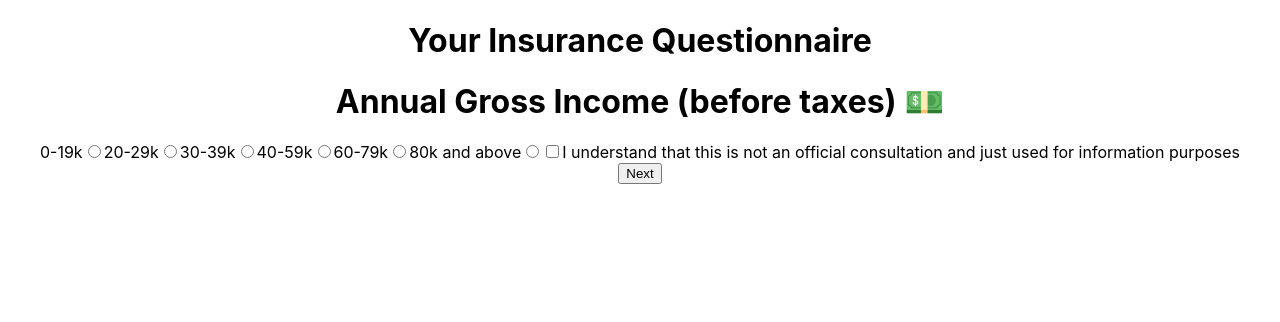
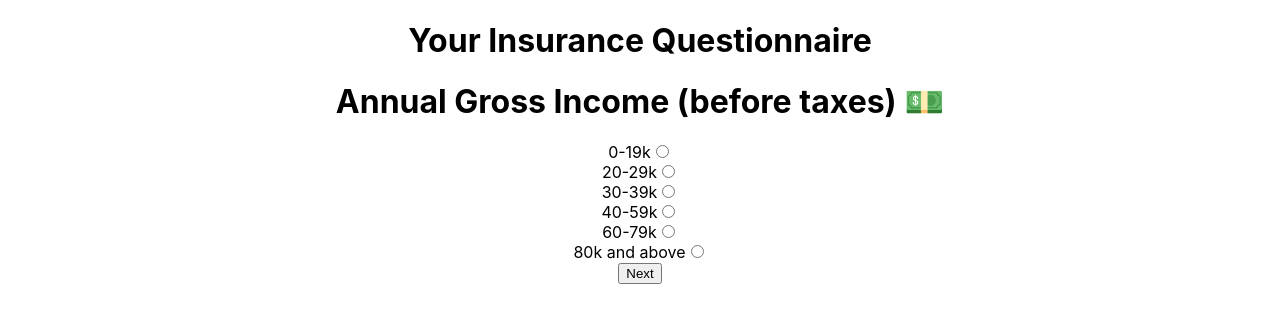
Before and after one commit to vincenthanguk/feather, a React (Create React App) app: page /questionnaire/income in a window 1280 px wide. Shown: the top 322 px of the page. Built offline with nearby package versions, Linux system fonts and the light colour scheme.

Commit message:
completed questionnaire pages

```diff
--- a/src/App.js
+++ b/src/App.js
@@ -12,18 +12,20 @@ import './App.css';
 
 function App() {
   const initialQuestionnaire = {
-    yearOfBirth: null,
-    financialRes: null,
+    yearOfBirth: '',
+    financialRes: [
+      { value: 'child', isChecked: true },
+      { value: 'spouse', isChecked: false },
+    ],
+    homeSituation: '',
+    employmentStatus: '',
+    income: '',
   };
 
   const [questionnaire, setQuestionnaire] = useState(initialQuestionnaire);
 
-  const setYearOfBirth = (year) => {
-    setQuestionnaire({ ...questionnaire, yearOfBirth: year });
-  };
-
-  const setFinancialRes = (res) => {
-    setQuestionnaire({ ...questionnaire, financialRes: res });
+  const setQuestionnaireItem = (item, value) => {
+    setQuestionnaire({ ...questionnaire, [item]: value });
   };
 
   return (
@@ -34,22 +36,21 @@ function App() {
           <Route exact path="/" component={Questionnaire} />
           <Route exact path="/questionnaire" component={Questionnaire} />
           <Route exact path="/questionnaire/year-of-birth">
-            <YearOfBirth handleSubmit={setYearOfBirth} />
+            <YearOfBirth handleSubmit={setQuestionnaireItem} />
           </Route>
           <Route exact path="/questionnaire/financial-responsibilities">
-            <FinancialRes handleSubmit={setFinancialRes} />
+            <FinancialRes handleSubmit={setQuestionnaireItem} />
           </Route>
-          <Route
-            exact
-            path="/questionnaire/home-situation"
-            component={HomeSituation}
-          />
-          <Route
-            exact
-            path="/questionnaire/employment-status"
-            component={EmploymentStatus}
-          />
-          <Route exact path="/questionnaire/income" component={Income} />
+          <Route exact path="/questionnaire/home-situation">
+            <HomeSituation handleSubmit={setQuestionnaireItem} />
+          </Route>
+          <Route exact path="/questionnaire/employment-status">
+            <EmploymentStatus handleSubmit={setQuestionnaireItem} />
+          </Route>
+          <Route exact path="/questionnaire/income">
+            <Income handleSubmit={setQuestionnaireItem} />
+          </Route>
+
           <Route exact path="/recommendations">
             <Recommendations results={questionnaire} />
           </Route>
--- a/src/components/EmploymentStatus.jsx
+++ b/src/components/EmploymentStatus.jsx
@@ -1,30 +1,38 @@
-import React, { Component } from 'react';
+import React, { useState } from 'react';
 import { Link } from 'react-router-dom';
-import './EmploymentStatus.css';
+import './HomeSituation.css';
 
-class EmploymentStatus extends Component {
-  render() {
+function EmploymentStatus({ handleSubmit }) {
+  const radioItems = ['student', 'employed', 'selfemployed', 'unemployed'];
+
+  const [value, setValue] = useState('');
+
+  const handleChange = (e) => {
+    setValue(e.target.value);
+  };
+
+  const radioButtons = radioItems.map((item) => {
     return (
-      <div className="EmploymentStatus">
-        <h1>Employment Status</h1>
-        <form>
-          <div className="radio">
-            <label htmlFor="student">student</label>
-            <input name="employmentStatus" type="radio" value="student" />
-            <label htmlFor="semployed">employed</label>
-            <input name="employmentStatus" type="radio" value="employed" />
-            <label htmlFor="selfemployed">selfemployed</label>
-            <input name="employmentStatus" type="radio" value="selfemployed" />
-            <label htmlFor="unemployed">unemployed</label>
-            <input name="employmentStatus" type="radio" value="unemployed" />
-          </div>
-          <Link to="/questionnaire/income">
-            <button>Next</button>
-          </Link>
-        </form>
+      <div key={item} className="radiobuttons" onChange={handleChange}>
+        <label htmlFor={item}>{item}</label>
+        <input name="employmentStatus" value={item} type="radio" />
       </div>
     );
-  }
+  });
+
+  return (
+    <div className="EmploymentStatus">
+      <h1>Employment Status</h1>
+      <form onSubmit={() => handleSubmit('employmentStatus', value)}>
+        {radioButtons}
+        <Link to="/questionnaire/income">
+          <button onClick={() => handleSubmit('employmentStatus', value)}>
+            Next
+          </button>
+        </Link>
+      </form>
+    </div>
+  );
 }
 
 export default EmploymentStatus;
--- a/src/components/HomeSituation.jsx
+++ b/src/components/HomeSituation.jsx
@@ -1,28 +1,39 @@
-import React, { Component } from 'react';
+import React, { useState } from 'react';
 import { Link } from 'react-router-dom';
 import './HomeSituation.css';
 
-class HomeSituation extends Component {
-  render() {
+function HomeSituation({ handleSubmit }) {
+  const radioItems = ['own', 'rent'];
+
+  const [value, setValue] = useState('');
+
+  const handleChange = (e) => {
+    setValue(e.target.value);
+  };
+
+  const radioButtons = radioItems.map((item) => {
+    return (
+      <div key={item} className="radiobuttons" onChange={handleChange}>
+        <label htmlFor={item}>{item}</label>
+        <input name="homeType" value={item} type="radio" />
+      </div>
+    );
+  });
+
   return (
     <div className="HomeSituation">
       <h1>Home Situation</h1>
       <span>Do you own or rent the place where you live? 🏡</span>
-        <form>
-          <div className="radio">
-            <label htmlFor="own">own</label>
-            <input name="homeType" type="radio" value="own" />
-
-            <label htmlFor="rent">rent</label>
-            <input name="homeType" type="radio" value="rent" />
-          </div>
+      <form onSubmit={() => handleSubmit('homeSituation', value)}>
+        {radioButtons}
         <Link to="/questionnaire/employment-status">
-            <button>Next</button>
+          <button onClick={() => handleSubmit('homeSituation', value)}>
+            Next
+          </button>
         </Link>
       </form>
     </div>
   );
 }
-}
 
 export default HomeSituation;
--- a/src/components/Income.jsx
+++ b/src/components/Income.jsx
@@ -1,45 +1,111 @@
-import React, { Component } from 'react';
+import React, { useState } from 'react';
 import { Link } from 'react-router-dom';
-import './Income.css';
+import './HomeSituation.css';
 
-class Income extends Component {
-  render() {
+function Income({ handleSubmit }) {
+  const radioItems = [
+    {
+      value: 'belowTwenty',
+      label: '0-19k',
+    },
+    {
+      value: 'belowThirty',
+      label: '20-29k',
+    },
+    {
+      value: 'belowForty',
+      label: '30-39k',
+    },
+    {
+      value: 'belowSixty',
+      label: '40-59k',
+    },
+    {
+      value: 'belowEighty',
+      label: '60-79k',
+    },
+    {
+      value: 'aboveEighty',
+      label: '80k and above',
+    },
+  ];
+
+  const [income, setIncome] = useState('');
+
+  const handleChange = (e) => {
+    setIncome(e.target.value);
+  };
+
+  const radioButtons = radioItems.map((item) => {
     return (
-      <div className="Income">
+      <div key={item.value} className="radio">
+        <label htmlFor={item.value}>{item.label}</label>
+        <input name="grossIncome" type="radio" value={item.value} />
+      </div>
+    );
+  });
+
+  return (
+    <div className="EmploymentStatus">
       <h1>Annual Gross Income (before taxes) 💵</h1>
-        <form>
-          <div className="radio">
-            <label htmlFor="belowTwenty">0-19k</label>
-            <input name="grossIncome" type="radio" value="belowTwenty" />
 
-            <label htmlFor="belowThirty">20-29k</label>
-            <input name="grossIncome" type="radio" value="belowThirty" />
+      <form onSubmit={() => handleSubmit('income', income)}>
+        <div className="income" onChange={handleChange}>
+          {radioButtons}
+        </div>
 
-            <label htmlFor="belowForty">30-39k</label>
-            <input name="grossIncome" type="radio" value="belowForty" />
-
-            <label htmlFor="belowFifty">40-59k</label>
-            <input name="grossIncome" type="radio" value="belowFifty" />
-
-            <label htmlFor="belowEighty">60-79k</label>
-            <input name="grossIncome" type="radio" value="belowEighty" />
-
-            <label htmlFor="aboveEighty">80k and above</label>
-            <input name="grossIncome" type="radio" value="aboveEighty" />
-
-            <input name="consent" type="checkbox" value="consent" />
-            <label htmlFor="consent">
-              I understand that this is not an official consultation and just
-              used for information purposes
-            </label>
-          </div>
         <Link to="/recommendations">
-            <button>Next</button>
+          <button onClick={() => handleSubmit('income', income)}>Next</button>
         </Link>
       </form>
     </div>
   );
 }
-}
 
 export default Income;
+
+// import React, { Component } from 'react';
+// import { Link } from 'react-router-dom';
+// import './Income.css';
+
+// class Income extends Component {
+//   render() {
+//     return (
+//       <div className="Income">
+//         <h1>Annual Gross Income (before taxes) 💵</h1>
+//         <form>
+//           <div className="radio">
+//             <label htmlFor="belowTwenty">0-19k</label>
+//             <input name="grossIncome" type="radio" value="belowTwenty" />
+
+//             <label htmlFor="belowThirty">20-29k</label>
+//             <input name="grossIncome" type="radio" value="belowThirty" />
+
+//             <label htmlFor="belowForty">30-39k</label>
+//             <input name="grossIncome" type="radio" value="belowForty" />
+
+//             <label htmlFor="belowFifty">40-59k</label>
+//             <input name="grossIncome" type="radio" value="belowFifty" />
+
+//             <label htmlFor="belowEighty">60-79k</label>
+//             <input name="grossIncome" type="radio" value="belowEighty" />
+
+//             <label htmlFor="aboveEighty">80k and above</label>
+//             <input name="grossIncome" type="radio" value="aboveEighty" />
+
+//             <input name="consent" type="checkbox" value="consent" />
+//             <label htmlFor="consent">
+//               I understand that this is not an official consultation and just
+//               used for information purposes
+//             </label>
+//           </div>
+//           <Link to="/recommendations">
+//             <button>Next</button>
+//           </Link>
+//         </form>
+//       </div>
+//     );
+//   }
+// }
+
+// export default Income;
--- a/src/components/YearOfBirth.jsx
+++ b/src/components/YearOfBirth.jsx
@@ -3,7 +3,7 @@ import useInputState from '../hooks/useInputState';
 import { Link } from 'react-router-dom';
 
 function YearOfBirth({ handleSubmit }) {
-  const [value, handleChange, reset] = useInputState('');
+  const [value, handleChange] = useInputState('');
 
   return (
     <div className="YearOfBirth">
@@ -11,7 +11,9 @@ function YearOfBirth({ handleSubmit }) {
       <form onSubmit={() => handleSubmit(value)}>
         <input type="text" value={value} onChange={handleChange} />
         <Link to="/questionnaire/financial-responsibilities">
-          <button onClick={() => handleSubmit(value)}>Next</button>
+          <button onClick={() => handleSubmit('yearOfBirth', value)}>
+            Next
+          </button>
         </Link>
       </form>
     </div>
--- a/src/components/financialRes.jsx
+++ b/src/components/financialRes.jsx
@@ -48,11 +48,13 @@ function FinancialRes({ handleSubmit }) {
   return (
     <div className="FinancialRes">
       <h1>Financial Responsibilities 💵</h1>
-      <form onSubmit={() => handleSubmit(value)}>
+      <form onSubmit={() => handleSubmit('financialRes', value)}>
         {checkBoxes}
         <span>No obligations</span>
         <Link to="/questionnaire/home-situation">
-          <button onClick={() => handleSubmit(value)}>Next</button>
+          <button onClick={() => handleSubmit('financialRes', value)}>
+            Next
+          </button>
         </Link>
       </form>
     </div>
```
Also changed, not shown: src/components/Recommendations.jsx (+8 -0 lines), 1 other file (tests, documents, lock files or other folders). Lines whose indentation alone changed are shown as unchanged.
